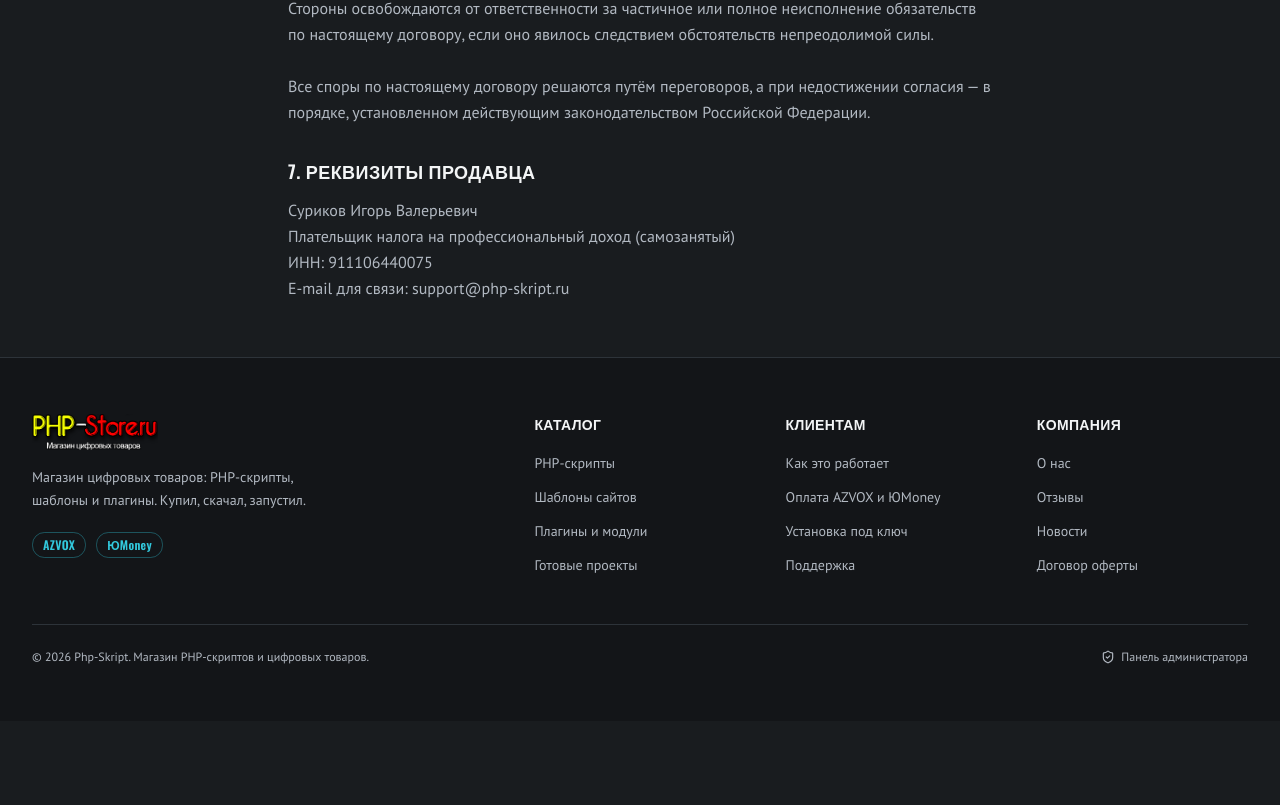
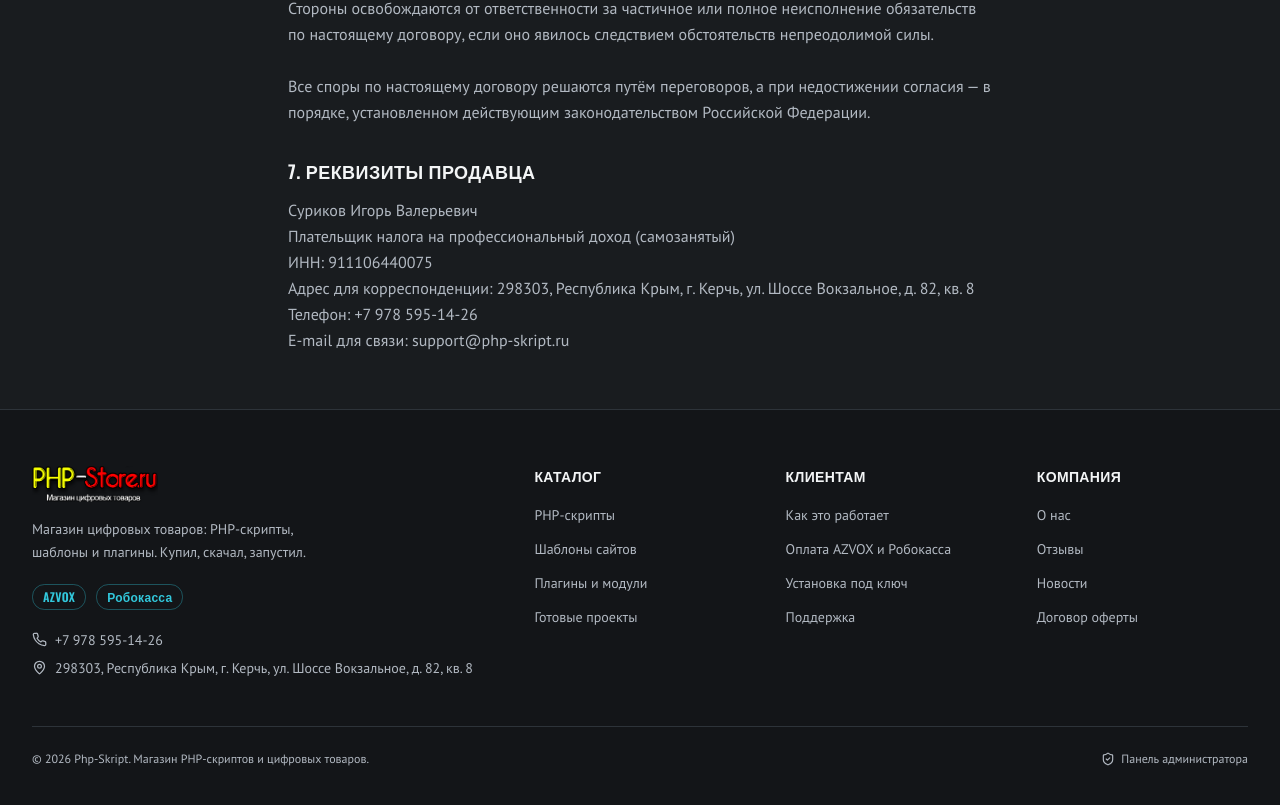
Before and after one commit to igore4ek02-star/digital-store-creation, a React (Vite) app: page /offer in a window 1280 px wide. Shown: the part 2082-2887 px from the top of the page. Before the commit the page ends 2803 px from the top, so only its background shows below. Built offline with nearby package versions, Linux system fonts and the light colour scheme; no server answers.

Commit message:
[CHORE] Добавил адрес в Керчь

```diff
--- a/src/components/site/Footer.tsx
+++ b/src/components/site/Footer.tsx
@@ -16,7 +16,7 @@ const Footer = () => {
       title: 'Клиентам',
       links: [
         { label: 'Как это работает', to: '/how-it-works' },
-        { label: 'Оплата AZVOX и ЮMoney', to: '/payment' },
+        { label: 'Оплата AZVOX и Робокасса', to: '/payment' },
         { label: 'Установка под ключ', to: '/installation' },
         { label: 'Поддержка', to: '/support' },
       ],
@@ -46,8 +46,21 @@ const Footer = () => {
                 AZVOX
               </span>
               <span className="rounded-md border border-brand-cyan/35 px-2.5 py-1 font-head text-xs font-semibold tracking-wide text-brand-cyan">
-                ЮMoney
+                Робокасса
               </span>
+            </div>
+            <div className="mt-5 space-y-2">
+              <a
+                href="tel:+79785951426"
+                className="flex items-center gap-2 text-sm text-muted-foreground transition-colors hover:text-brand-cyan"
+              >
+                <Icon name="Phone" size={15} />
+                +7 978 595-14-26
+              </a>
+              <p className="flex items-start gap-2 text-sm text-muted-foreground">
+                <Icon name="MapPin" size={15} className="mt-0.5 shrink-0" />
+                298303, Республика Крым, г. Керчь, ул. Шоссе Вокзальное, д. 82, кв. 8
+              </p>
             </div>
           </div>
 
--- a/src/pages/Offer.tsx
+++ b/src/pages/Offer.tsx
@@ -57,6 +57,8 @@ const SECTIONS = [
     body: `Суриков Игорь Валерьевич
 Плательщик налога на профессиональный доход (самозанятый)
 ИНН: 911106440075
+Адрес для корреспонденции: 298303, Республика Крым, г. Керчь, ул. Шоссе Вокзальное, д. 82, кв. 8
+Телефон: +7 978 595-14-26
 E-mail для связи: support@php-skript.ru`,
   },
 ];
```
